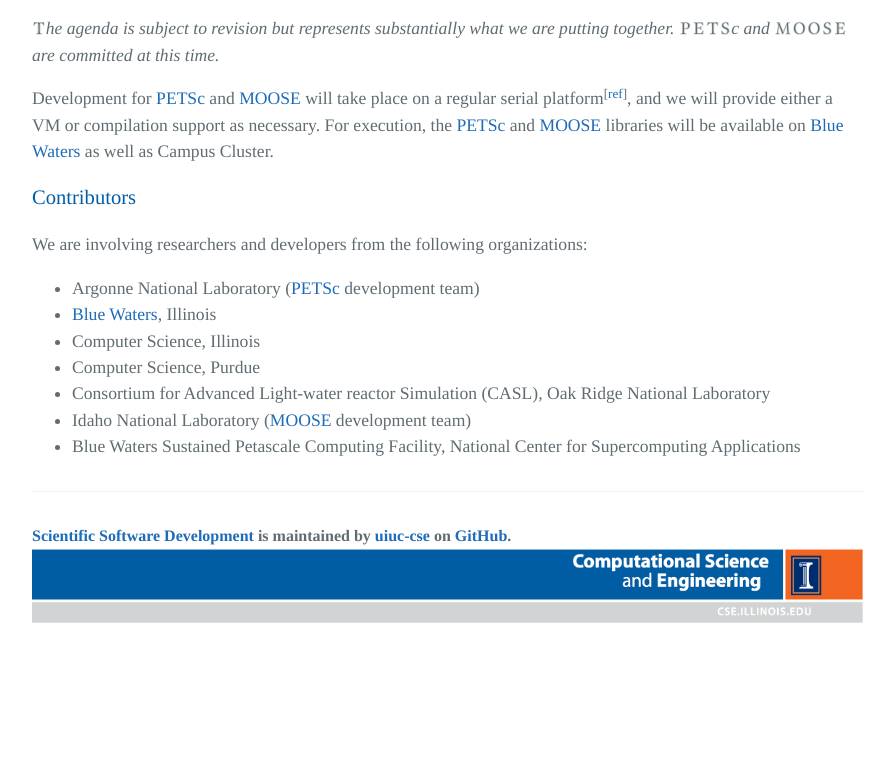
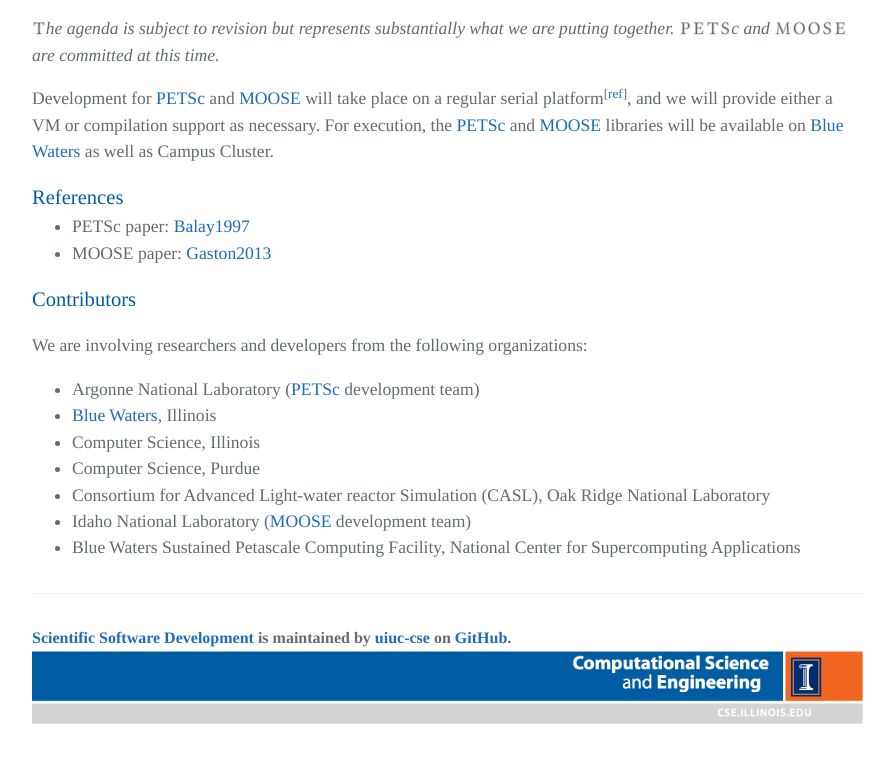
Before and after one commit to illinois-cse/scidev-su15, a plain HTML site: page index.html in a window 1280 px wide. Shown: the part 1942-2704 px from the top of the page, without its empty margins (192-1086 px from the left). Before the commit the page ends 2605 px from the top, so only its background shows below. Drawn offline with Linux system fonts and the light colour scheme; a web font is replaced by a local one.

Commit message:
Adding references for frameworks.

```diff
--- a/index.html
+++ b/index.html
@@ -168,6 +168,12 @@ To teach students the components and methods of <i>modern scientific software de
 <p>Development for <a href="http://www.mcs.anl.gov/petsc/">PETSc</a> and <a href="http://mooseframework.com/">MOOSE</a> will take place on a regular serial platform<sup>[<a href="http://www.mcs.anl.gov/petsc/petsc-current/docs/codemanagement.html">ref</a>]</sup>, and we will provide either a VM or compilation support as necessary.  For execution, the <a href="http://www.mcs.anl.gov/petsc/">PETSc</a> and <a href="http://mooseframework.com/">MOOSE</a> libraries will be available on <a href="https://bluewaters.ncsa.illinois.edu/">Blue Waters</a> as well as Campus Cluster.</p>
 
 
+<h3>References</h3>
+<ul>
+    <li>PETSc paper:  <a href="http://link.springer.com/chapter/10.1007/978-1-4612-1986-6_8">Balay1997</a></li>
+    <li>MOOSE paper:  <a href="http://figshare.com/articles/Continuous_Integration_for_Concurrent_Computational_Framework_and_Application_Development/790755">Gaston2013</a></li>
+  </ul>
+
 <h3>Contributors</h3>
 <p>
 We are involving researchers and developers from the following organizations:
```
